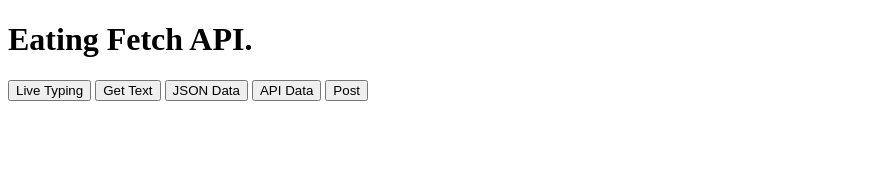
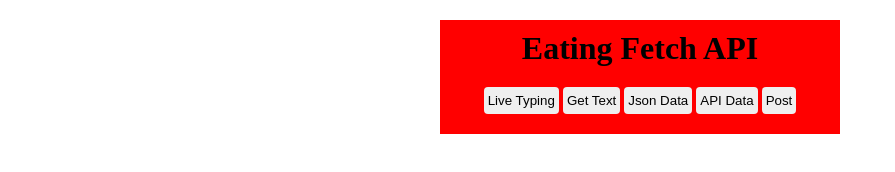
Before and after one commit to ahmedabukar01/Live-Typing-Fetch-API, a plain HTML site: page index.html in a window 1280 px wide. Shown: the whole page, without its empty margins (0-895 px from the left). Drawn offline with Linux system fonts and the light colour scheme.

Commit message:
designing

```diff
--- a/index.html
+++ b/index.html
@@ -8,12 +8,12 @@
 </head>
 <body>
     <div class="container">
-        <h1>Eating Fetch API.</h1>
+        <h1>Eating Fetch API</h1>
         <button class="live-button">Live Typing</button>
-        <button class="live-button">Get Text</button>
-        <button class="live-button">JSON Data</button>
-        <button class="live-button">API Data</button>
-        <button class="live-button">Post</button>
+        <button class="get-text">Get Text</button>
+        <button class="json-data">Json Data</button>
+        <button class="api-data">API Data</button>
+        <button class="api post">Post</button>
 
         <div class="output"></div>
     </div>
--- a/style.css
+++ b/style.css
@@ -0,0 +1,18 @@
+*{
+    padding:0;
+    margin:0;
+    box-sizing:border-box;
+}
+.container{
+    max-width: 400px;
+    margin:20px auto;
+    background:red;
+    text-align:center;
+    padding:10px;
+}
+button{
+    padding:6px 4px;
+    border-radius:4px;
+    border:none;
+    margin:20px 0 10px;
+}
```
